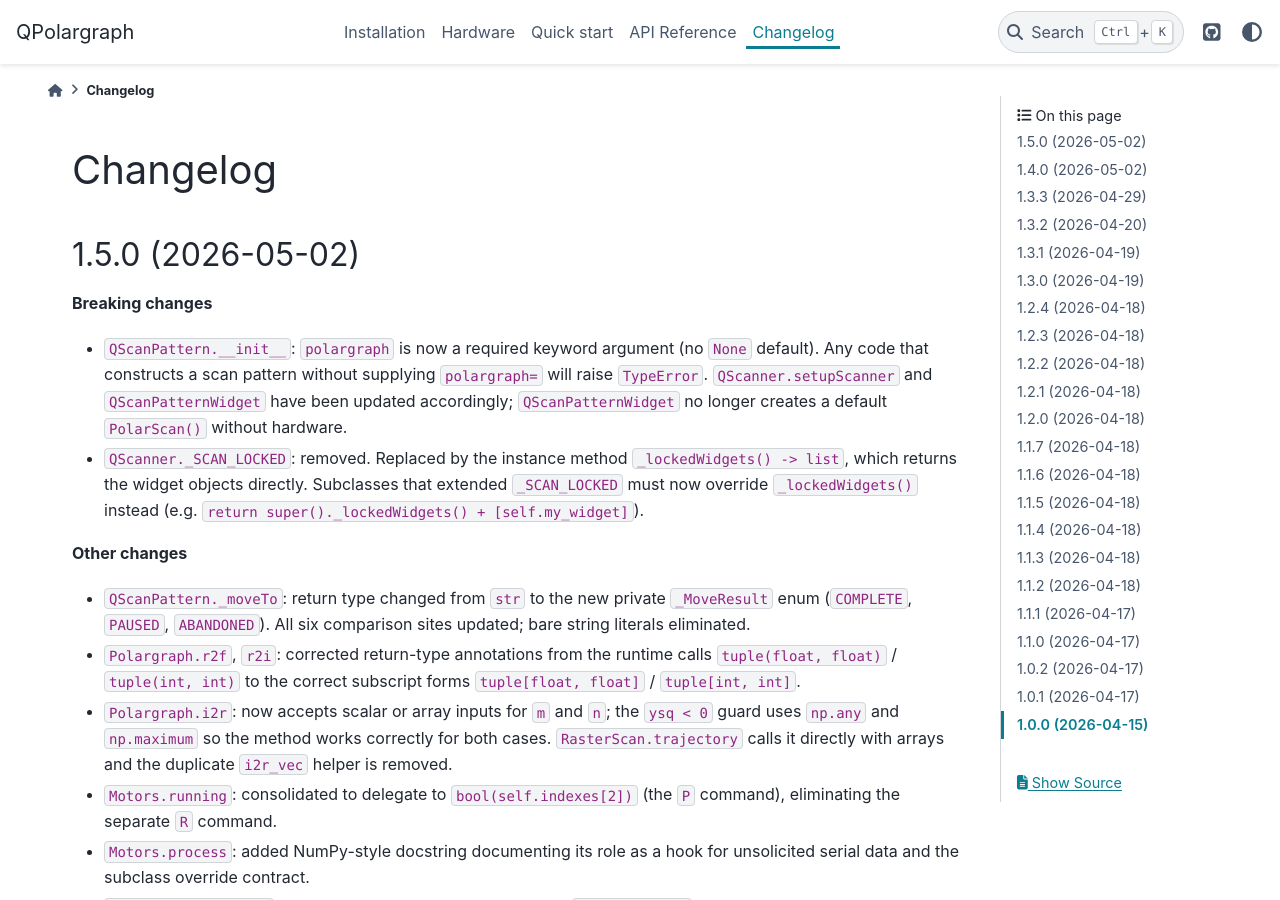
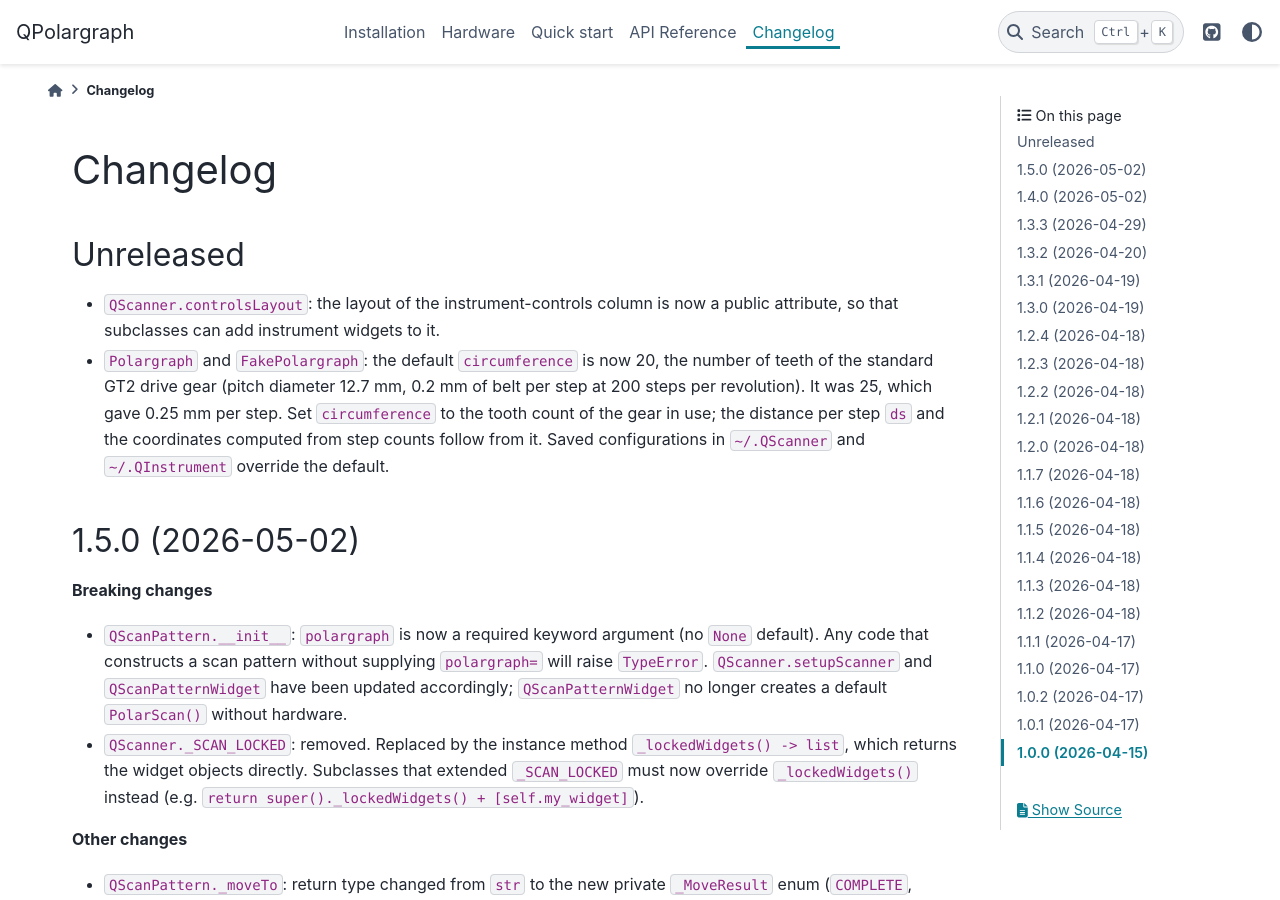
Before and after one commit to davidgrier/QPolargraph, a Sphinx documentation site: the page built from docs/changelog.rst, in a window 1280 px wide and 900 px high. Built offline with Sphinx 7.4.7 and the PyData theme 0.15.4, drawn with Linux system fonts in a browser that asks for light colours.

Commit message:
Default circumference is 20, the teeth of the standard GT2 gear
The default of 25 gave 0.25 mm of belt per step; a 20-tooth gear with
2 mm pitch and 200 steps per revolution gives 0.2 mm.

Co-Authored-By: Claude Sonnet 5.5 <noreply@anthropic.com>

```diff
--- a/CHANGELOG.rst
+++ b/CHANGELOG.rst
@@ -1,5 +1,18 @@
 Changelog
 =========
+
+Unreleased
+----------
+
+- ``QScanner.controlsLayout``: the layout of the instrument-controls column is
+  now a public attribute, so that subclasses can add instrument widgets to it.
+- ``Polargraph`` and ``FakePolargraph``: the default ``circumference`` is now
+  20, the number of teeth of the standard GT2 drive gear (pitch diameter
+  12.7 mm, 0.2 mm of belt per step at 200 steps per revolution).  It was 25,
+  which gave 0.25 mm per step.  Set ``circumference`` to the tooth count of
+  the gear in use; the distance per step ``ds`` and the coordinates computed
+  from step counts follow from it.  Saved configurations in ``~/.QScanner``
+  and ``~/.QInstrument`` override the default.
 
 1.5.0 (2026-05-02)
 ------------------
--- a/docs/hardware.rst
+++ b/docs/hardware.rst
@@ -14,7 +14,7 @@ Components
      - Mounted above and to either side of the scan area
    * - GT2 timing belt
      - Spans both motors; payload hangs from its midpoint
-   * - GT2 drive gear (25-tooth)
+   * - GT2 drive gear (20-tooth)
      - One per motor; engages the belt
    * - `Adafruit Motor Shield v2 <https://www.adafruit.com/product/1438>`_
      - Drives both steppers from a single Arduino
@@ -84,7 +84,7 @@ panel or pass them directly to
      - 2.0 mm
      - GT2 belt tooth pitch
    * - ``circumference``
-     - 25
+     - 20
      - Number of belt teeth on the drive gear
    * - ``steps``
      - 200
```
Also changed, not shown: README.md (+2 -2 lines), 3 other files.
